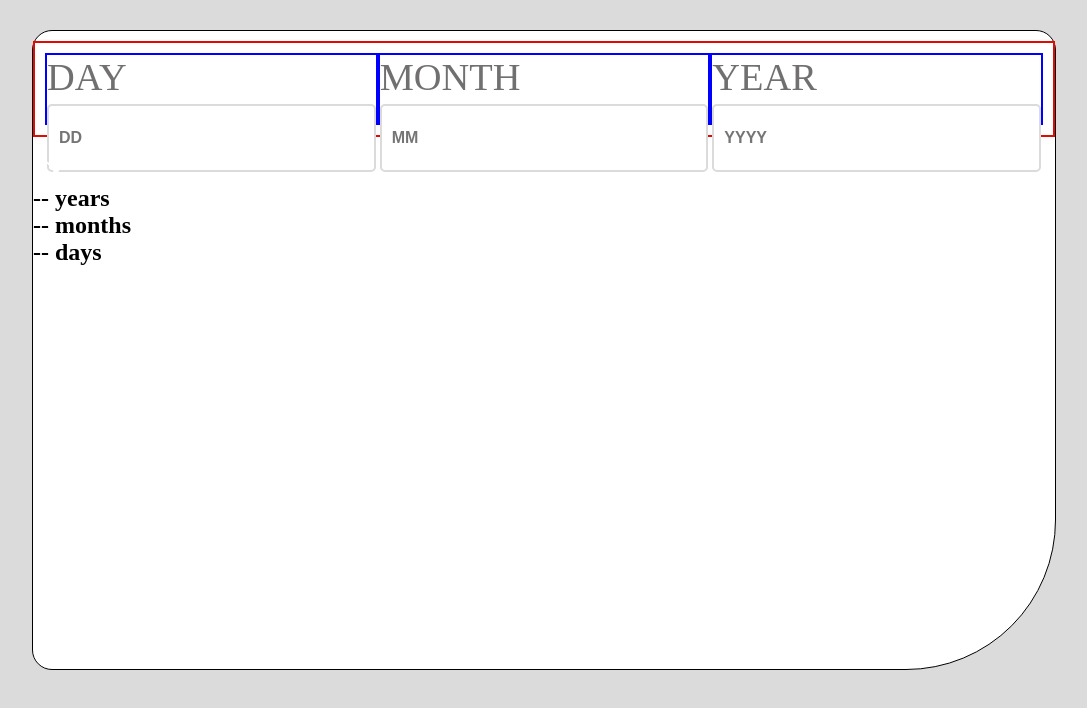
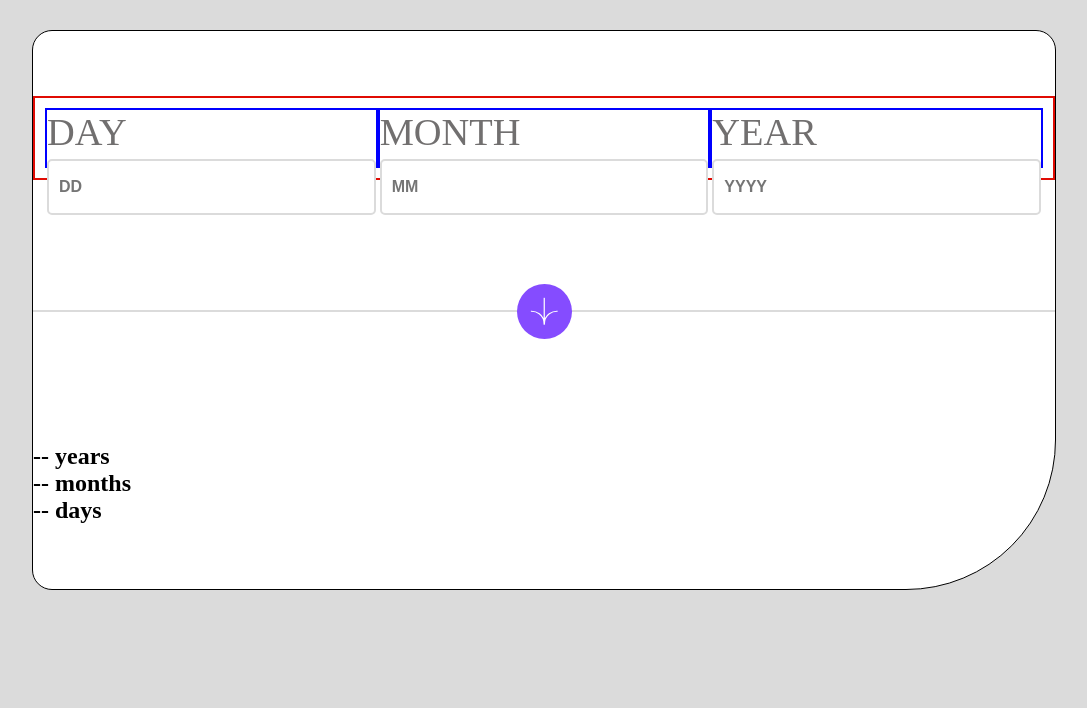
Before and after one commit to GuilhermeHenrii/Desafio_frontendMentor_appCalculaIdade, a website built with webpack: page public/index.html in a window 1280 px wide. Shown: the whole page, without its empty margins (96-1183 px from the left). Built offline with nearby package versions, Linux system fonts and the light colour scheme.

Commit message:
configurando os elementos

```diff
--- a/public/index.html
+++ b/public/index.html
@@ -1,5 +1,6 @@
 <!DOCTYPE html>
 <html lang="pt-BR">
+
 <head>
     <meta charset="UTF-8">
     <meta http-equiv="X-UA-Compatible" content="IE=edge">
@@ -8,6 +9,7 @@
     <!-- <link rel="stylesheet" href="../src/assets/css/style.css"> -->
     <link rel="stylesheet" href="../src/assets/css/mobilefirst.css" media="all">
 </head>
+
 <body>
     <main class="card">
         <form class="form">
@@ -27,11 +29,11 @@
             </div>
         </form>
 
-            <div class="line"></div>
-
+        <div class="line">
             <div class="arrow">
                 <img src="../src/assets/img/icon-arrow.svg" alt="arrow" class="arrow-image">
             </div>
+        </div>
 
         <section class="age-result">
             <h1 class="dynamic-text">
@@ -47,4 +49,5 @@
     </main>
     <script src="./assets/js/bundle.js"></script>
 </body>
+
 </html>
--- a/src/assets/css/mobilefirst.css
+++ b/src/assets/css/mobilefirst.css
@@ -21,10 +21,14 @@ html{
 }
 
 .card{
+    display: flex;
+    justify-content: space-around;
+    flex-direction: column;
+    align-items: start;
     border:1px solid black;
     background-color: var(--White);
     width: 80vw;
-    height: 80vh;
+    height: 70vh;
     margin: auto;
     margin-top: 30px;
     border-radius: 20px;
@@ -37,7 +41,6 @@ html{
     width: 100%;
     height: 15%;
     padding: 10px;
-    margin-top: 10px;
 }
 
 .label-group-one, .label-group-two, .label-group-thre{
@@ -63,3 +66,28 @@ html{
 input:focus{
     border-color: var(--Purple);
 }
+
+.line{
+    display: flex;
+    justify-content: center;
+    align-items: center;
+    width: 100%;
+    height: 0px;
+    border: 1px solid var(--Light-grey);
+}
+
+.arrow{
+    background-color: var(--Purple);
+    width: 55px;
+    height: 55px;
+    border-radius: 50%;
+}
+
+.arrow-image{
+    width: 50%;
+    height: 50%;
+    position: relative;
+    top: 50%;
+    left: 50%;
+    transform: translate(-50%, -50%);
+}
```
